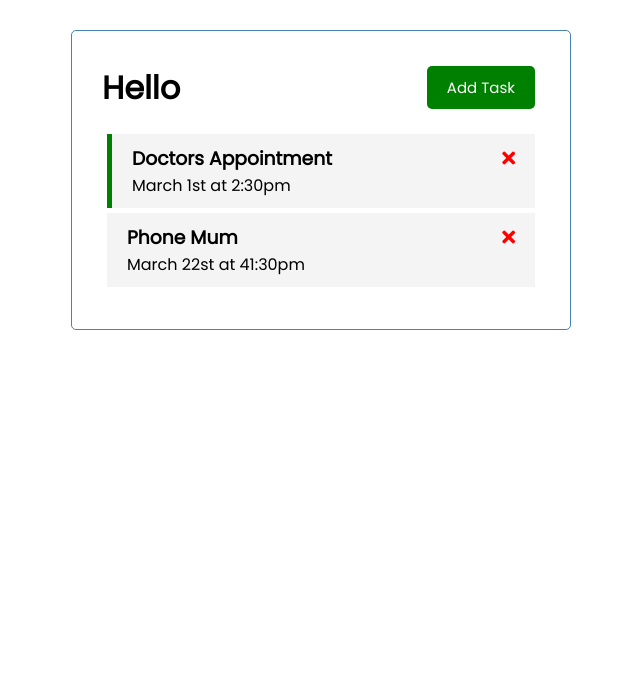
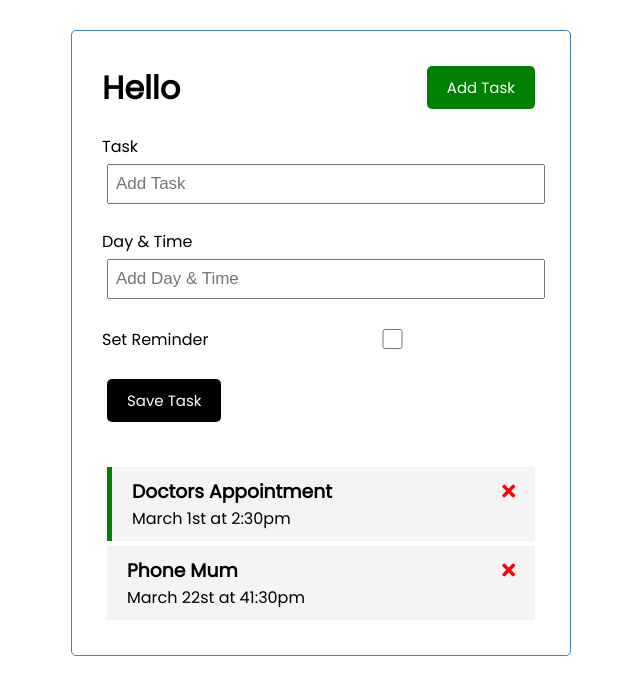
Before and after one commit to Wallace-A/vue-crash-tasks, a Vue app: page / in a window 1280 px wide. Shown: the top 694 px of the page, without its empty margins (319-959 px from the left). Built offline with nearby package versions, Linux system fonts and the light colour scheme.

Commit message:
Add task component

```diff
--- a/src/App.vue
+++ b/src/App.vue
@@ -1,6 +1,7 @@
 <template>
 <div class="container">
   <Header title="Hello"></Header>
+  <AddTask/>
   <Tasks
   @toggle-reminder="toggleReminder"
   @delete-task="deleteTask"
@@ -11,12 +12,15 @@
 <script>
 import Header from "./components/Header"
 import Tasks from "./components/Tasks"
+import AddTask from "./components/AddTask"
+
 
 export default {
   name: 'App',
   components: {
     Header,
-    Tasks
+    Tasks,
+    AddTask
   },
   data() {
     return {
--- /dev/null
+++ b/src/components/AddTask.vue
@@ -0,0 +1,101 @@
+<template>
+  <form @submit="onSubmit" class="add-form">
+      <div class="form-control">
+          <label>Task</label>
+          <input
+          type="text"
+          v-model="text"
+          name="text"
+          placeholder="Add Task"
+          >
+      </div>
+      <div class="form-control">
+          <label>Day & Time</label>
+          <input
+          type="text"
+          v-model="day"
+          name="day"
+          placeholder="Add Day & Time"
+          >
+      </div>
+      <div class="form-control form-control-check">
+          <label>Set Reminder</label>
+          <input
+          type="checkbox"
+          v-model="reminder"
+          name="reminder"
+          >
+      </div>
+      <input
+      type="submit"
+      value="Save Task"
+      class="btn btn-clock"
+      >
+  </form>
+</template>
+
+<script>
+export default {
+    name: "Add Task",
+    data() {
+        return {
+            text: "",
+            day: "",
+            reminder: false
+        }
+    },
+    methods: {
+        onSubmit(e) {
+            e.preventDefault();
+            //if not task alert and return
+            if(!this.text){
+                alert("Please add a task.")
+                return
+            }
+            //else create new object
+            const newTask = {
+                id: Math.floor(Math.random()*10000),
+                text: this.text,
+                day: this.day,
+                reminder: this.reminder
+            }
+            console.log(newTask)
+            //reset fields
+            this.text = "";
+            this.day = "";
+            this.reminder = false;
+        }
+    }
+}
+</script>
+
+<style scoped>
+.add-form {
+  margin-bottom: 40px;
+}
+.form-control {
+  margin: 20px 0;
+}
+.form-control label {
+  display: block;
+}
+.form-control input {
+  width: 100%;
+  height: 40px;
+  margin: 5px;
+  padding: 3px 7px;
+  font-size: 17px;
+}
+.form-control-check {
+  display: flex;
+  align-items: center;
+  justify-content: space-between;
+}
+.form-control-check label {
+  flex: 1;
+}
+.form-control-check input {
+  flex: 2;
+  height: 20px;
+}
+</style>
```
